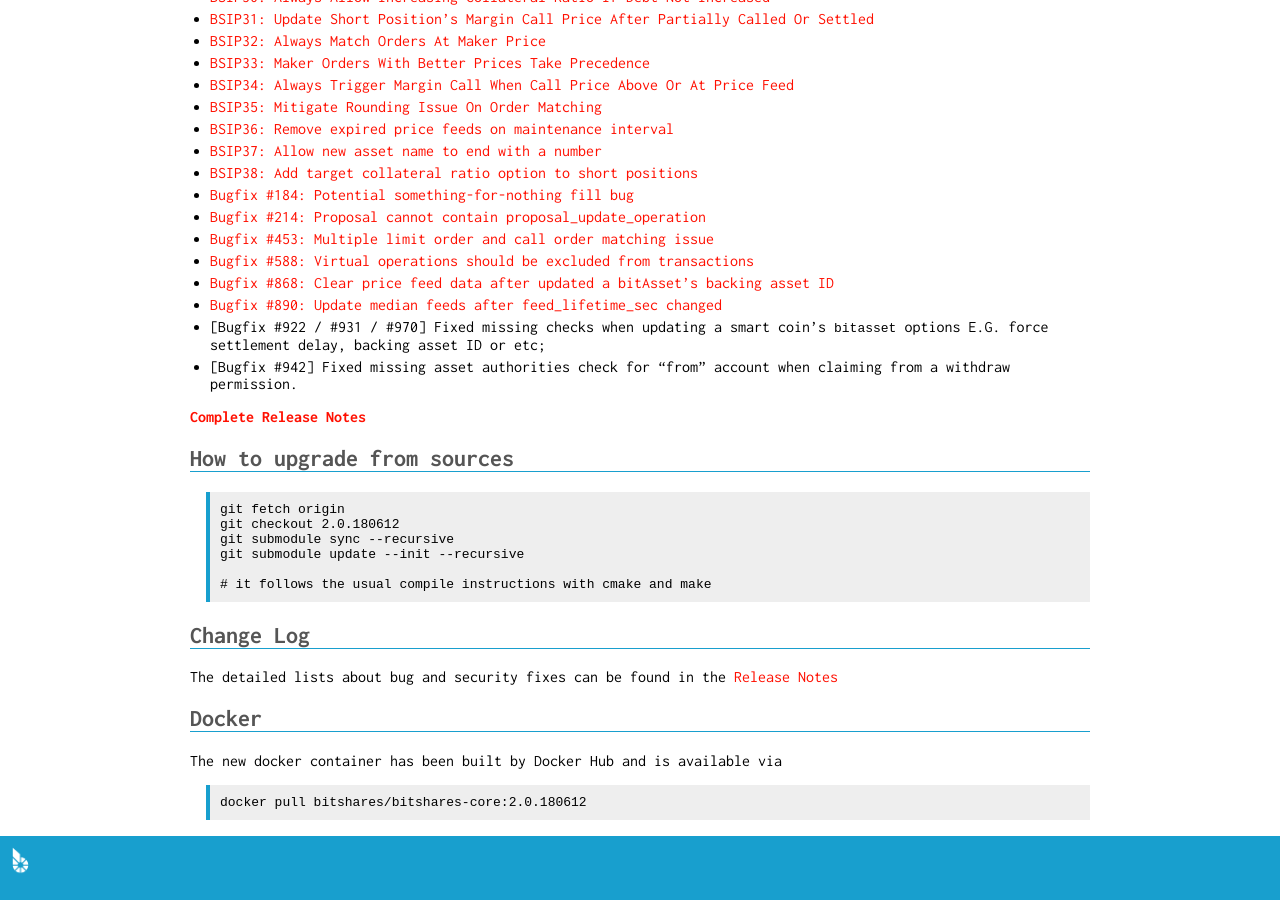
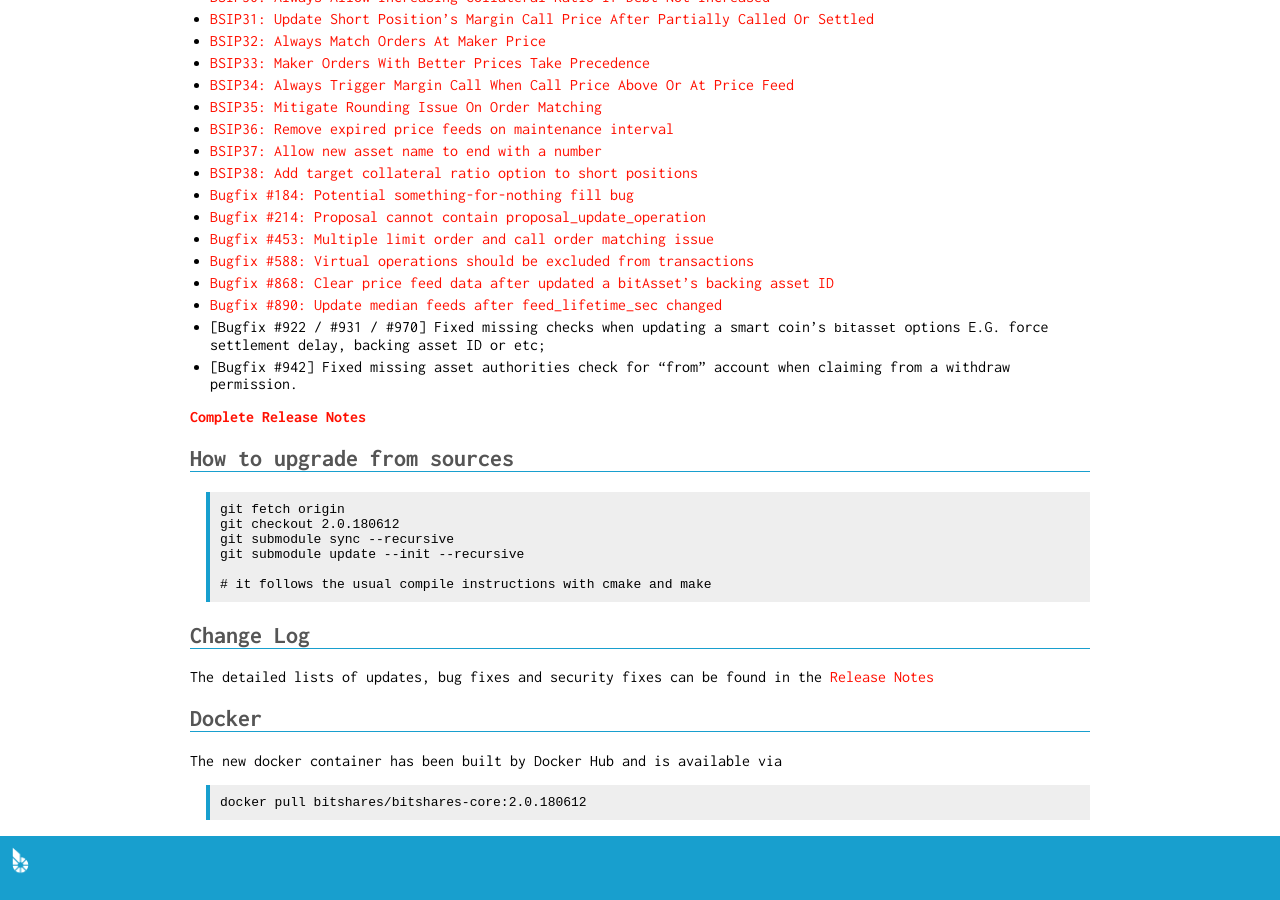
Before and after one commit to thehapax/bitshares.foundation, a Jekyll site: the page built from _announcements/2018-06-18-bitshares-core-release-2.0.180612.md, in a window 1280 px wide and 900 px high, scrolled down 651 px. Built offline with Jekyll 4.4.1, drawn with Linux system fonts in a browser that asks for light colours.

Commit message:
version fixes

```diff
--- a/_announcements/2018-06-18-bitshares-core-release-2.0.180612.md
+++ b/_announcements/2018-06-18-bitshares-core-release-2.0.180612.md
@@ -53,8 +53,9 @@ This is a *protocol upgrade release*. **All** nodes must upgrade before `2018-07
 
 ## Change Log
 
-The detailed lists about bug and security fixes can be found in the [Release
-Notes](https://github.com/bitshares/bitshares-core/releases/tag/2.0.180425)
+The detailed lists of updates, bug fixes and security fixes can be found
+in the [Release
+Notes](https://github.com/bitshares/bitshares-core/releases/tag/2.0.180612)
 
 ## Docker
 
```
